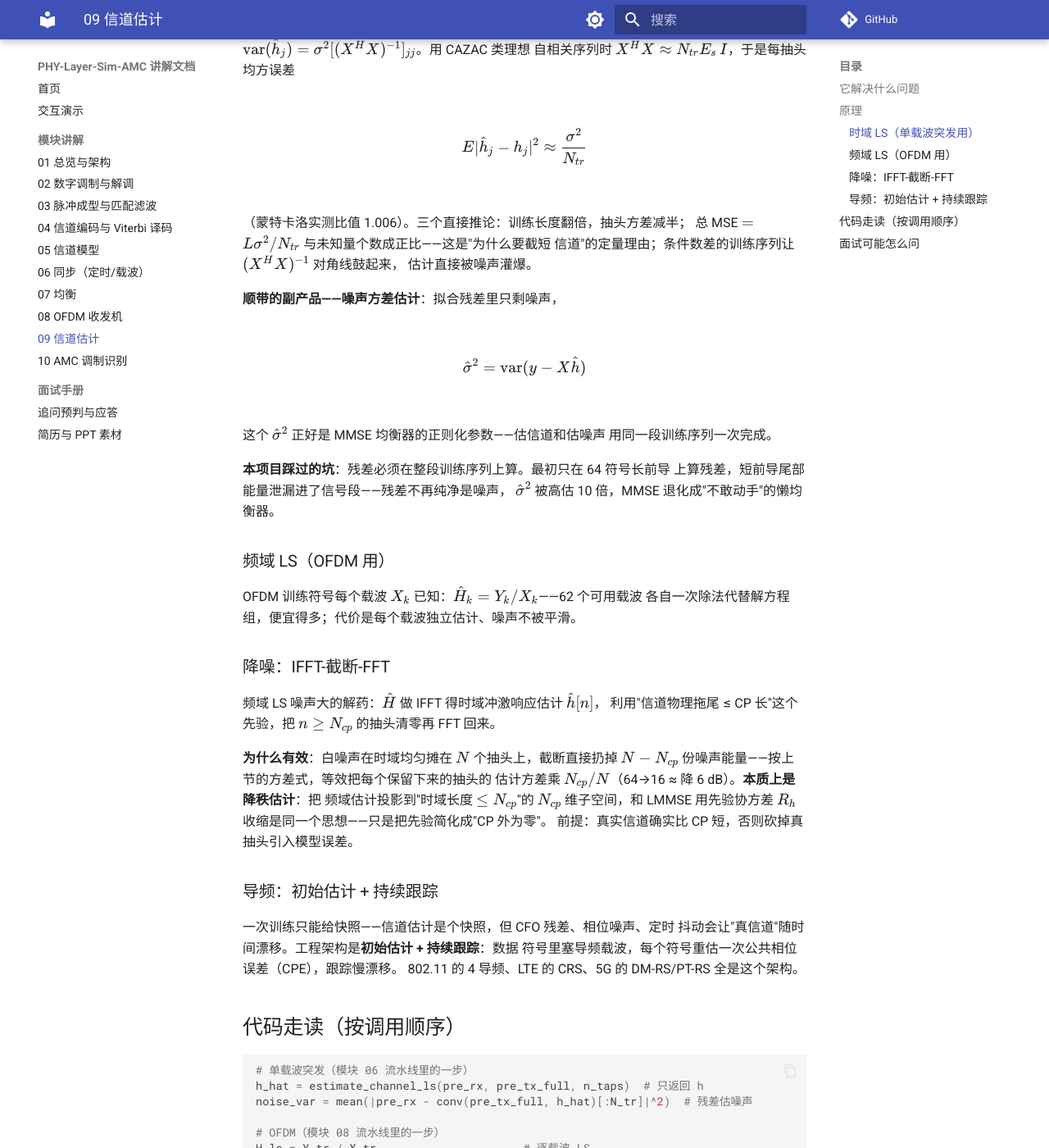
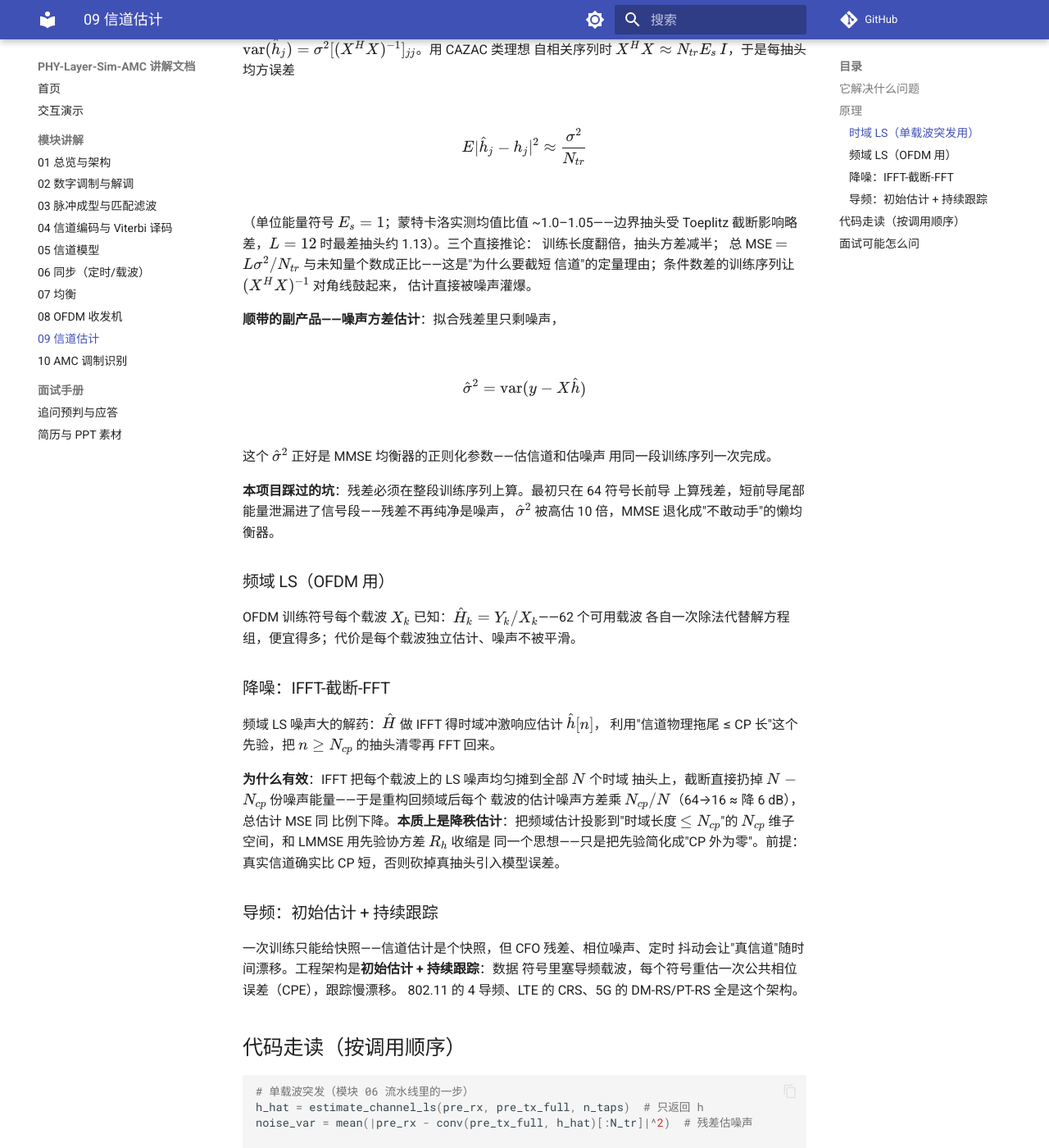
Before and after one commit to YZml1507/phy-layer-sim-amc, an MkDocs documentation site: the page built from docs/modules/09-channel-estimation.md, in a window 1280 px wide and 1400 px high, scrolled down 774 px. Shown: the whole window at 82% size. Built offline with MkDocs 1.6.1 and Material for MkDocs 9.7.7, drawn with Linux system fonts in a browser that asks for light colours; comment, search, counter and statistics services are not loaded.

Commit message:
docs: 审查修正——ICI 系数方向+相位因子注明/LS 实测比值口径/ZF 增强信道锚定/SNR 上限 20.7dB/软硬判决口径同步
Co-Authored-By: Devin AI <158243242+devin-ai-integration[bot]@users.noreply.github.com>

```diff
--- a/docs/modules/09-channel-estimation.md
+++ b/docs/modules/09-channel-estimation.md
@@ -34,7 +34,9 @@ $$
 E|\hat h_j-h_j|^2\approx\frac{\sigma^2}{N_{tr}}
 $$
 
-（蒙特卡洛实测比值 1.006）。三个直接推论：训练长度翻倍，抽头方差减半；
+（单位能量符号 $E_s=1$；蒙特卡洛实测均值比值 ~1.0–1.05——边界抽头受
+Toeplitz 截断影响略差，$L=12$ 时最差抽头约 1.13）。三个直接推论：
+训练长度翻倍，抽头方差减半；
 总 MSE $=L\sigma^2/N_{tr}$ 与未知量个数成正比——这是"为什么要截短
 信道"的定量理由；条件数差的训练序列让 $(X^H X)^{-1}$ 对角线鼓起来，
 估计直接被噪声灌爆。
@@ -63,12 +65,13 @@ OFDM 训练符号每个载波 $X_k$ 已知：$\hat H_k = Y_k/X_k$——62 个可
 利用"信道物理拖尾 ≤ CP 长"这个先验，把 $n\ge N_{cp}$ 的抽头清零再
 FFT 回来。
 
-**为什么有效**：白噪声在时域均匀摊在 $N$ 个抽头上，截断直接扔掉
-$N-N_{cp}$ 份噪声能量——按上节的方差式，等效把每个保留下来的抽头的
-估计方差乘 $N_{cp}/N$（64→16 ≈ 降 6 dB）。**本质上是降秩估计**：把
-频域估计投影到"时域长度 $\le N_{cp}$"的 $N_{cp}$ 维子空间，和 LMMSE
-用先验协方差 $R_h$ 收缩是同一个思想——只是把先验简化成"CP 外为零"。
-前提：真实信道确实比 CP 短，否则砍掉真抽头引入模型误差。
+**为什么有效**：IFFT 把每个载波上的 LS 噪声均匀摊到全部 $N$ 个时域
+抽头上，截断直接扔掉 $N-N_{cp}$ 份噪声能量——于是重构回频域后每个
+载波的估计噪声方差乘 $N_{cp}/N$（64→16 ≈ 降 6 dB），总估计 MSE 同
+比例下降。**本质上是降秩估计**：把频域估计投影到"时域长度 $\le
+N_{cp}$"的 $N_{cp}$ 维子空间，和 LMMSE 用先验协方差 $R_h$ 收缩是
+同一个思想——只是把先验简化成"CP 外为零"。前提：真实信道确实比
+CP 短，否则砍掉真抽头引入模型误差。
 
 ### 导频：初始估计 + 持续跟踪
 
```
Also changed, not shown: docs/interview/qa-handbook.md (+2 -2 lines), docs/modules/07-equalization.md (+3 -2 lines), docs/modules/08-ofdm.md (+6 -3 lines).
